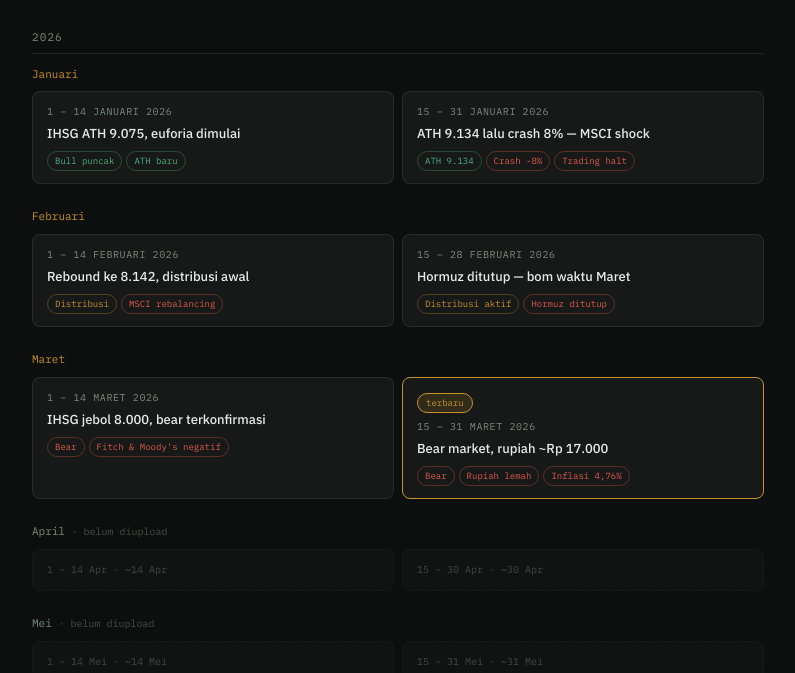
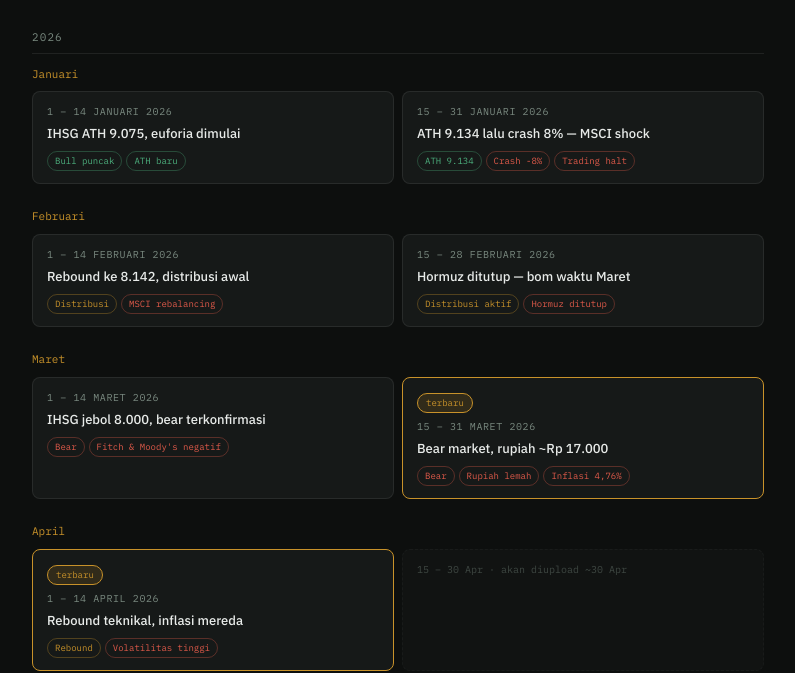
Before and after one commit to miyazakikazuto/market-context-ihsg, a plain HTML site: page index.html in a window 1280 px wide. Shown: the part 140-813 px from the top of the page, without its empty margins (242-1037 px from the left). Drawn offline with Linux system fonts and the light colour scheme.

Commit message:
Revise April month block with new entry card
Updated the April section to include a new entry card and modified the layout.

```diff
--- a/index.html
+++ b/index.html
@@ -107,12 +107,22 @@
 
   <!-- April → Desember: placeholder -->
   <div class="month-block">
-    <div class="month-label upcoming">April <span style="font-size:10px;opacity:.5">· belum diupload</span></div>
-    <div class="entry-grid">
-      <div class="empty-card"><div class="empty-label">1 – 14 Apr · ~14 Apr</div></div>
-      <div class="empty-card"><div class="empty-label">15 – 30 Apr · ~30 Apr</div></div>
+  <div class="month-label">April</div>
+  <div class="entry-grid">
+    <a class="entry-card latest" href="2026/april/minggu-1/index.html">
+      <div class="latest-badge">terbaru</div>
+      <div class="entry-period">1 – 14 April 2026</div>
+      <div class="entry-title">Rebound teknikal, inflasi mereda</div>
+      <div class="entry-tags">
+        <span class="tag neutral">Rebound</span>
+        <span class="tag bear">Volatilitas tinggi</span>
+      </div>
+    </a>
+    <div class="empty-card">
+      <div class="empty-label">15 – 30 Apr · akan diupload ~30 Apr</div>
     </div>
   </div>
+</div>
 
   <div class="month-block">
     <div class="month-label upcoming">Mei <span style="font-size:10px;opacity:.5">· belum diupload</span></div>
```
